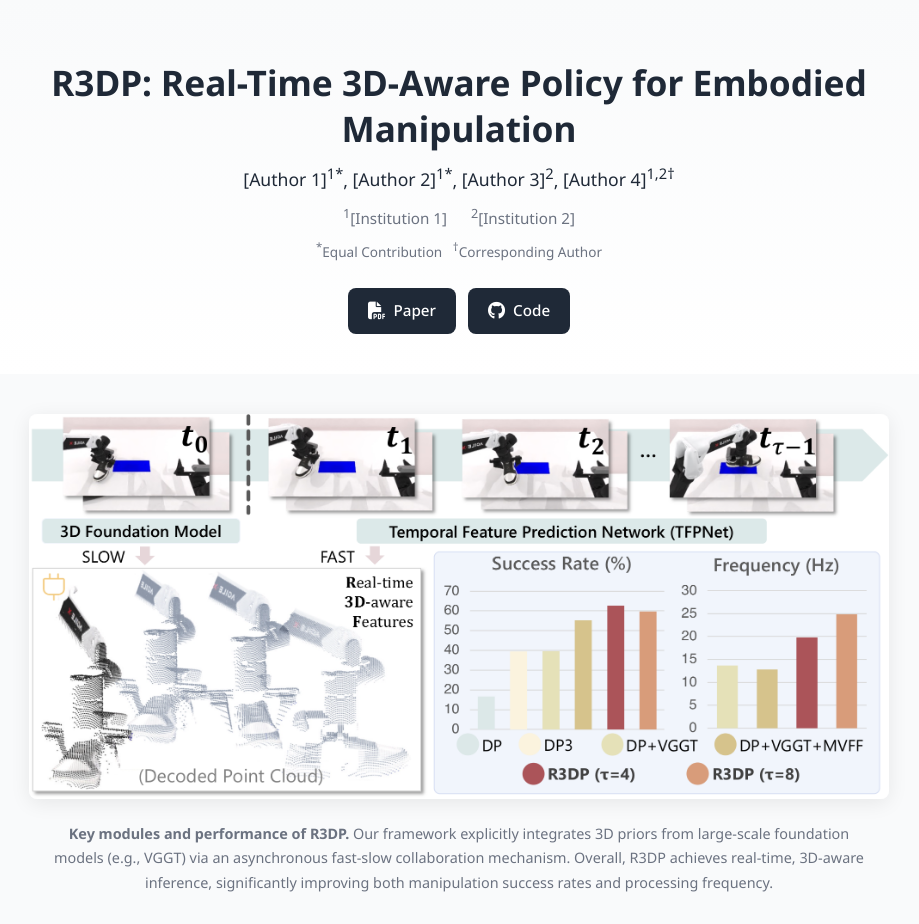
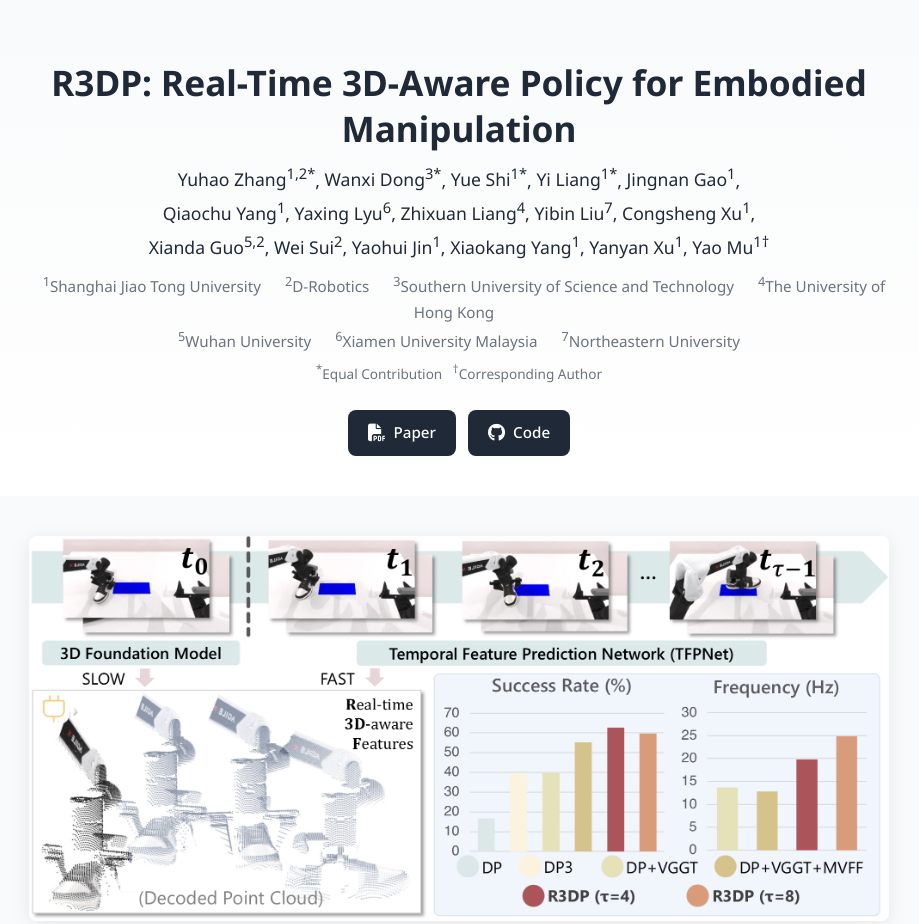
Before and after one commit to dazazh/r3dp-project-page, a plain HTML site: page index.html in a window 1280 px wide. Shown: the top 924 px of the page, without its empty margins (181-1100 px from the left). Drawn offline with Linux system fonts and the light colour scheme.

Commit message:
update author list

```diff
--- a/index.html
+++ b/index.html
@@ -14,18 +14,38 @@
         <div class="container">
             <h1 class="title">R3DP: Real-Time 3D-Aware Policy for Embodied Manipulation</h1>
 
-            <!-- Authors - Replace placeholders with actual names -->
+            <!-- Authors -->
             <div class="authors">
-                <span class="author"><a href="[AUTHOR1_URL]">[Author 1]</a><sup>1*</sup></span>,
-                <span class="author"><a href="[AUTHOR2_URL]">[Author 2]</a><sup>1*</sup></span>,
-                <span class="author"><a href="[AUTHOR3_URL]">[Author 3]</a><sup>2</sup></span>,
-                <span class="author"><a href="[AUTHOR4_URL]">[Author 4]</a><sup>1,2&dagger;</sup></span>
+                <span class="author">Yuhao Zhang<sup>1,2*</sup></span>,
+                <span class="author">Wanxi Dong<sup>3*</sup></span>,
+                <span class="author">Yue Shi<sup>1*</sup></span>,
+                <span class="author">Yi Liang<sup>1*</sup></span>,
+                <span class="author">Jingnan Gao<sup>1</sup></span>,
+                <br>
+                <span class="author">Qiaochu Yang<sup>1</sup></span>,
+                <span class="author">Yaxing Lyu<sup>6</sup></span>,
+                <span class="author">Zhixuan Liang<sup>4</sup></span>,
+                <span class="author">Yibin Liu<sup>7</sup></span>,
+                <span class="author">Congsheng Xu<sup>1</sup></span>,
+                <br>
+                <span class="author">Xianda Guo<sup>5,2</sup></span>,
+                <span class="author">Wei Sui<sup>2</sup></span>,
+                <span class="author">Yaohui Jin<sup>1</sup></span>,
+                <span class="author">Xiaokang Yang<sup>1</sup></span>,
+                <span class="author">Yanyan Xu<sup>1</sup></span>,
+                <span class="author">Yao Mu<sup>1&dagger;</sup></span>
             </div>
 
-            <!-- Affiliations - Replace placeholders -->
+            <!-- Affiliations -->
             <div class="affiliations">
-                <span class="affiliation"><sup>1</sup>[Institution 1]</span>
-                <span class="affiliation"><sup>2</sup>[Institution 2]</span>
+                <span class="affiliation"><sup>1</sup>Shanghai Jiao Tong University</span>
+                <span class="affiliation"><sup>2</sup>D-Robotics</span>
+                <span class="affiliation"><sup>3</sup>Southern University of Science and Technology</span>
+                <span class="affiliation"><sup>4</sup>The University of Hong Kong</span>
+                <br>
+                <span class="affiliation"><sup>5</sup>Wuhan University</span>
+                <span class="affiliation"><sup>6</sup>Xiamen University Malaysia</span>
+                <span class="affiliation"><sup>7</sup>Northeastern University</span>
             </div>
             <p class="author-note"><sup>*</sup>Equal Contribution &nbsp; <sup>&dagger;</sup>Corresponding Author</p>
 
@@ -34,7 +54,7 @@
                 <a href="[ARXIV_LINK]" class="btn" target="_blank">
                     <i class="fa-solid fa-file-pdf"></i> Paper
                 </a>
-                <a href="[GITHUB_LINK]" class="btn" target="_blank">
+                <a href="https://github.com/dazazh/R3DP" class="btn" target="_blank">
                     <i class="fa-brands fa-github"></i> Code
                 </a>
                 <!-- Uncomment when video is available
@@ -459,7 +479,7 @@
                 </button>
 <pre id="bibtex-content">@article{r3dp2025,
   title={R3DP: Real-Time 3D-Aware Policy for Embodied Manipulation},
-  author={[AUTHORS]},
+  author={Zhang, Yuhao and Dong, Wanxi and Shi, Yue and Liang, Yi and Gao, Jingnan and Yang, Qiaochu and Lyu, Yaxing and Liang, Zhixuan and Liu, Yibin and Xu, Congsheng and Guo, Xianda and Sui, Wei and Jin, Yaohui and Yang, Xiaokang and Xu, Yanyan and Mu, Yao},
   journal={arXiv preprint},
   year={2025}
 }</pre>
```
